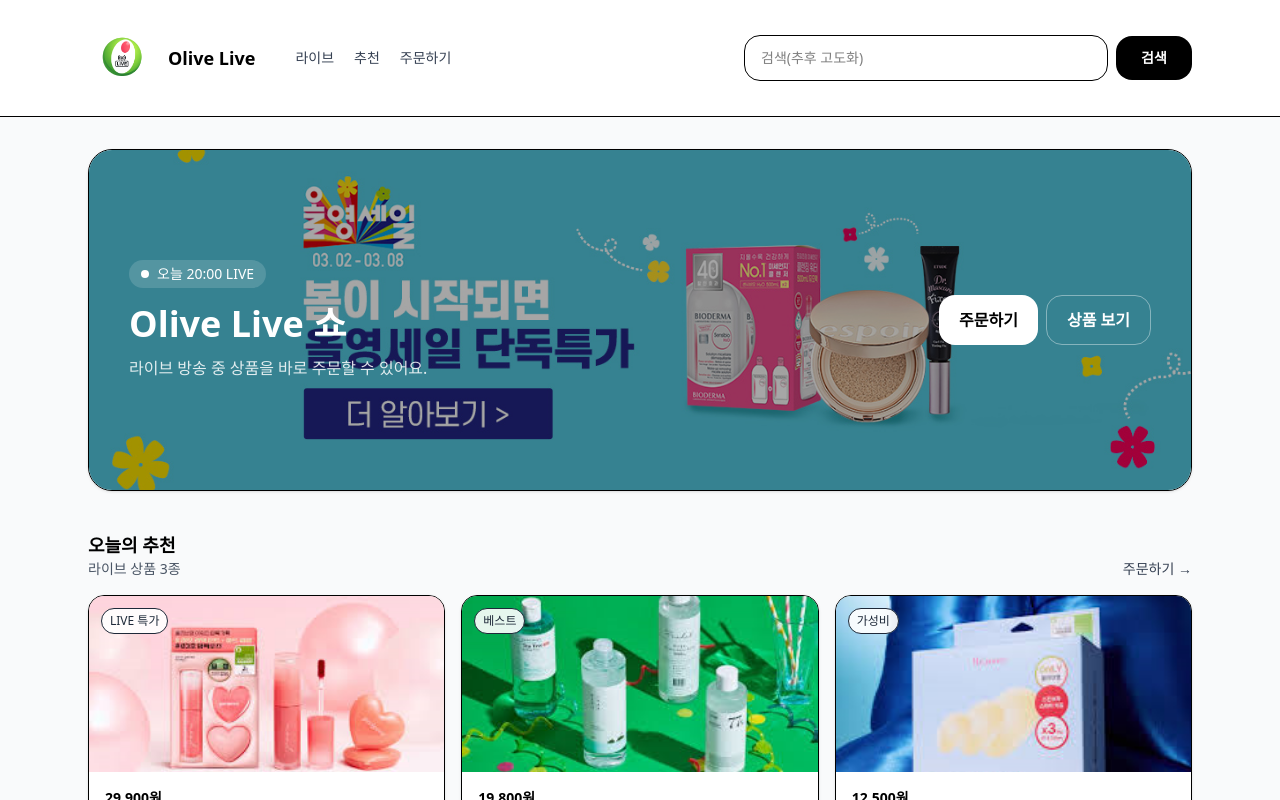
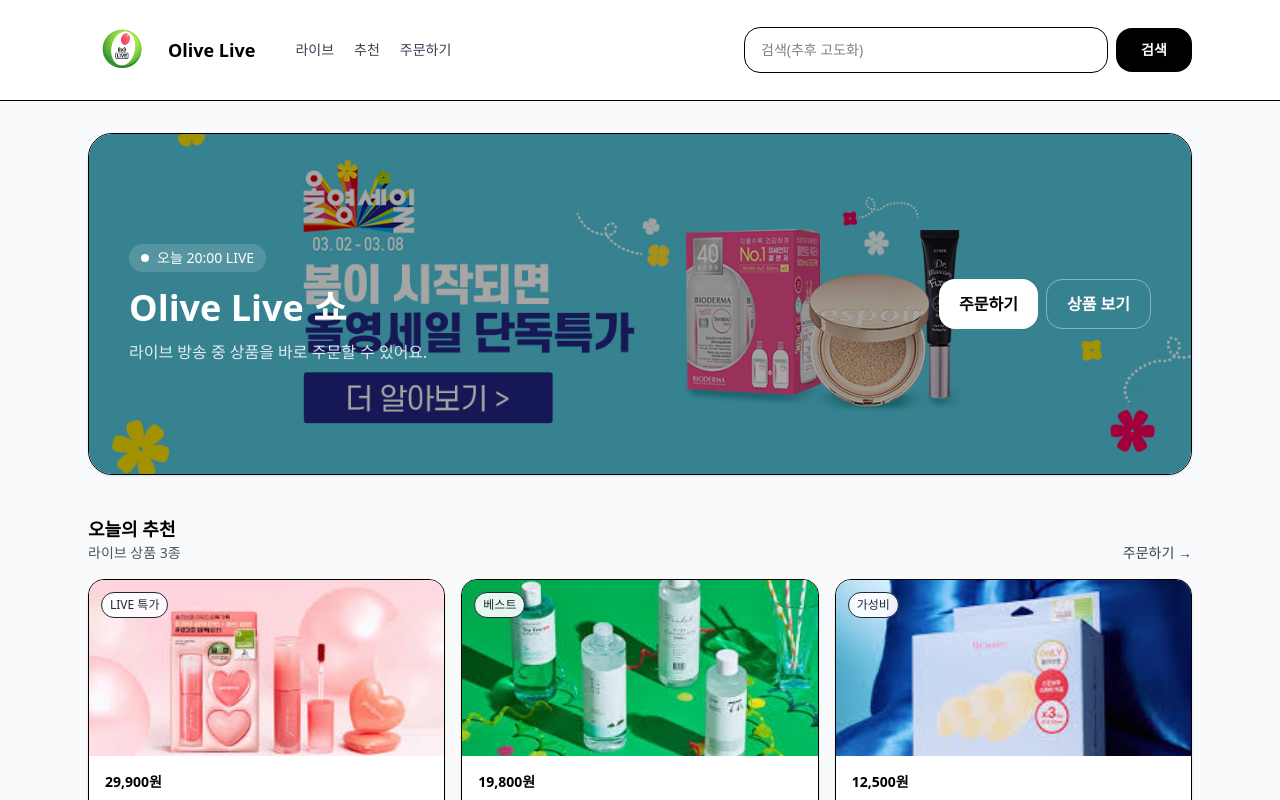
Before and after one commit to psehyun1075/olive-live-app, a React (Vite) app in the folder frontend/: page / in a window 1280 px wide. Shown: the top 800 px of the page. Built offline with nearby package versions, Linux system fonts and the light colour scheme; no server answers.

Commit message:
헤더 높이 수정

```diff
--- a/frontend/src/components/Header.jsx
+++ b/frontend/src/components/Header.jsx
@@ -4,7 +4,7 @@
   return (
     <header className="sticky top-0 z-40 bg-white/90 backdrop-blur border-b">
       {/* ✅ py-4 → py-6 : 헤더 높이 살짝 키움 */}
-      <div className="max-w-6xl mx-auto px-6 py-6 flex items-center gap-4">
+      <div className="max-w-6xl mx-auto px-6 py-4 flex items-center gap-4">
         <div className="flex items-center gap-3">
           {/* ✅ 로고 키우기: h-9 → h-12, 동그랗게/약간 또렷하게 */}
           <img
```
